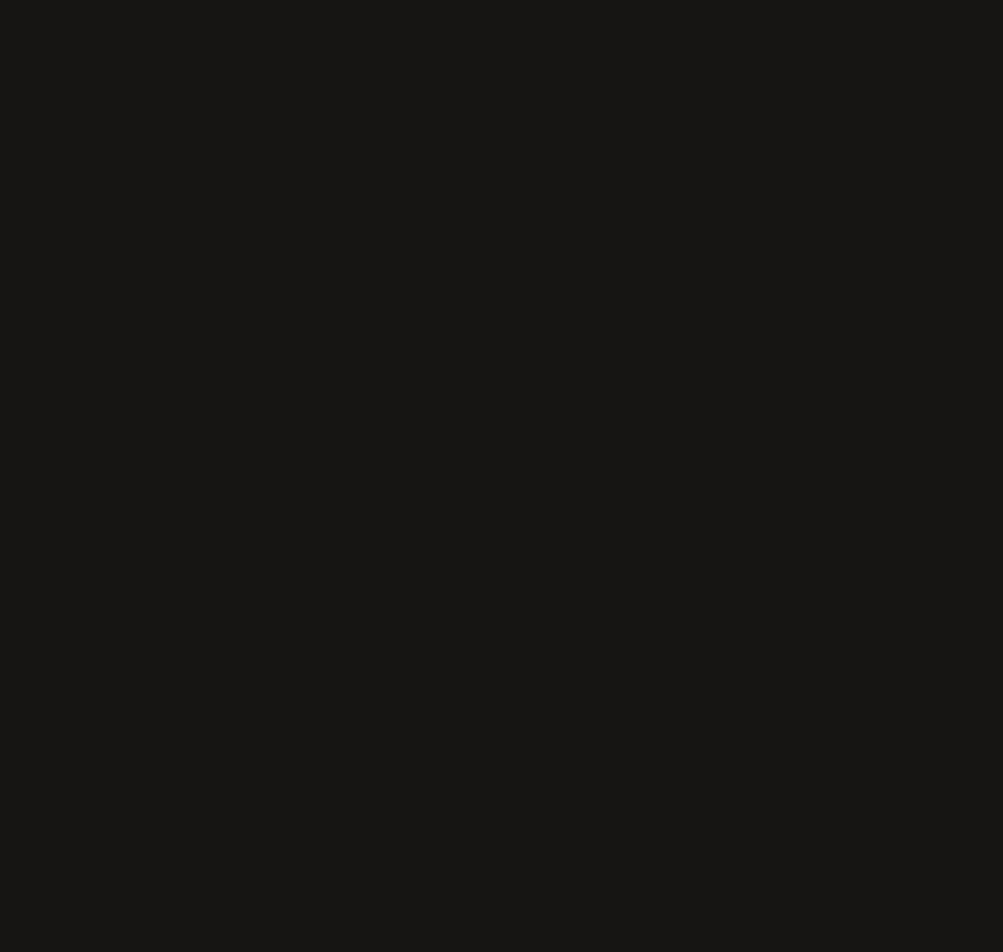
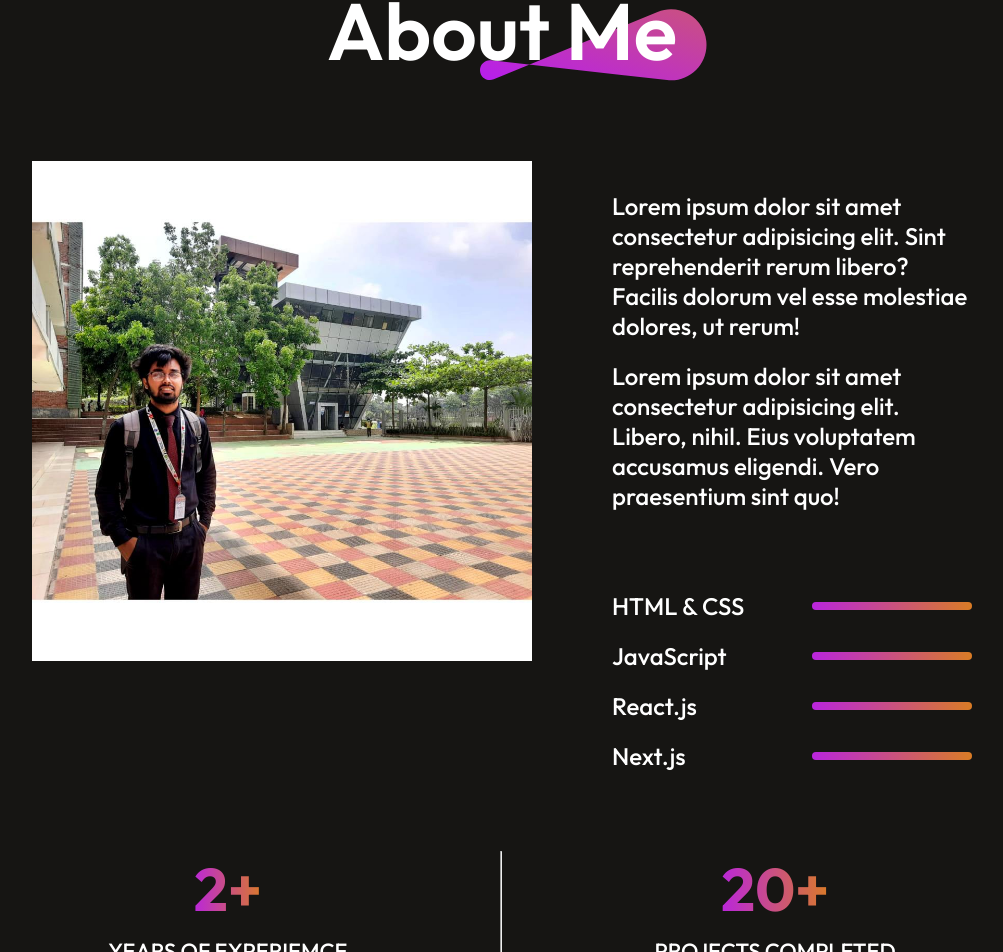
Before and after one commit to Pullock4981/Ashik-Portfolio, a React (Vite) app: page / in a window 1280 px wide. Shown: the part 1245-2197 px from the top of the page, without its empty margins (138-1141 px from the left). Before the commit the page ends 1173 px from the top, so only its background shows below. Built offline with nearby package versions, Linux system fonts and the light colour scheme.

Commit message:
add about section

```diff
--- a/src/App.jsx
+++ b/src/App.jsx
@@ -1,3 +1,4 @@
+import About from "./Components/About/About";
 import Hero from "./Components/Hero/Hero";
 import Navbar from "./Components/Navbar/Navbar";
 
@@ -7,6 +8,7 @@ const App = () => {
     <div>
       <Navbar></Navbar>
       <Hero></Hero>
+      <About></About>
     </div>
   );
 };
--- a/src/Components/About/About.css
+++ b/src/Components/About/About.css
@@ -0,0 +1,117 @@
+.about{
+    display: flex;
+    flex-direction: column;
+    align-items: center;
+    justify-content: center;
+    gap: 80px;
+    margin: 80px 170px;
+}
+
+.about-title{
+    position: relative;
+}
+
+.about-title h1{
+    padding: 0px 30px;
+    font-size: 80px;
+    font-weight: 600;
+}
+
+.about-title img{
+    position: absolute;
+    bottom: 0;
+    right: 0;
+    z-index: -1;
+}
+
+.about-section{
+    display: flex;
+    gap: 80px;
+}
+
+.about-left img{
+    width: fit-content;
+    height: 500px;
+}
+
+.about-right{
+    display: flex;
+    flex-direction: column;
+    gap: 80px;
+    margin-top: 30px;
+}
+
+.about-para{
+    display: flex;
+    flex-direction: column;
+    gap: 20px;
+    font-size: 24px;
+    font-weight: 500;
+}
+
+.about-skills{
+    display: flex;
+    flex-direction: column;
+    gap: 20px;
+}
+
+.about-skill{
+    display: flex;
+    gap: 50px;
+    align-items: center;
+    transition: 0.3s;
+}
+
+.about-skill:hover{
+    transform: scale(1.05);
+    transition: 0.3s;
+}
+
+.about-skill p{
+    min-width: 150px;
+    font-size: 24px;
+    font-weight: 500;
+}
+
+.about-skill hr{
+    outline: none;
+    border: none;
+    width: 50%;
+    height: 8px;
+    border-radius: 50px;
+    background: linear-gradient(267deg, #DA7C25 0.36%, #B923E1 102.06%);
+}
+
+.about-achievements{
+    display: flex;
+    width: 100%;
+    justify-content: space-around;
+    margin-bottom: 80px;
+}
+
+.about-achievement{
+    display: flex;
+    flex-direction: column;
+    align-items: center;
+    gap: 10px;
+    transition: 0.5s;
+}
+
+.about-achievement:hover{
+    transform: scale(1.12);
+    transition: 0.5s;
+}
+
+.about-achievement h1{
+    font-size: 60px;
+    font-weight: 700;
+    background: linear-gradient(267deg, #DA7C25 0.36%, #B923E1 102.06%);
+    background-clip: text;
+    -webkit-background-clip: text;
+    -webkit-text-fill-color: transparent;
+}
+
+.about-achievement p{
+    font-size: 22px;
+    font-weight: 500;
+}
--- a/src/Components/About/About.jsx
+++ b/src/Components/About/About.jsx
@@ -1,9 +1,46 @@
 import './About.css'
+import theme_pattern from '../../assets/theme_pattern.svg'
+import profile_1 from '../../assets/profile_pic1.jpg'
 
 const About = () => {
     return (
-        <div>
-
+        <div className='about'>
+            <div className="about-title">
+                <h1>About Me</h1>
+                <img src={theme_pattern} alt="" />
+            </div>
+            <div className="about-section">
+                <div className="about-left">
+                    <img src={profile_1} alt="" />
+                </div>
+                <div className="about-right">
+                    <div className="about-para">
+                        <p>Lorem ipsum dolor sit amet consectetur
+                            adipisicing elit. Sint reprehenderit rerum libero?
+                            Facilis dolorum vel esse molestiae dolores, ut rerum!</p>
+                        <p>Lorem ipsum dolor sit amet consectetur
+                            adipisicing elit. Libero, nihil.
+                            Eius voluptatem accusamus eligendi. Vero praesentium sint quo!</p>
+                    </div>
+                    <div className="about-skills">
+                        <div className="about-skill"><p>HTML & CSS</p><hr style={{width:"90%"}}/></div>
+                        <div className="about-skill"><p>JavaScript</p><hr style={{width:"70%"}}/></div>
+                        <div className="about-skill"><p>React.js</p><hr style={{width:"75%"}}/></div>
+                        <div className="about-skill"><p>Next.js</p><hr style={{width:"50%"}}/></div>
+                    </div>
+                </div>
+            </div>
+            <div className="about-achievements">
+                <div className="about-achievement">
+                    <h1>2+</h1>
+                    <p>YEARS OF EXPERIEMCE</p>
+                </div>
+                <hr />
+                <div className="about-achievement">
+                    <h1>20+</h1>
+                    <p>PROJECTS COMPLETED</p>
+                </div>
+            </div>
         </div>
     );
 };
--- a/src/Components/Navbar/Navbar.jsx
+++ b/src/Components/Navbar/Navbar.jsx
@@ -8,8 +8,7 @@ const Navbar = () => {
             <ul className="nav-manu">
                 <li>Home</li>
                 <li>About Me</li>
-                <li>Services</li>
-                <li>Potfolio</li>
+                <li>Projects</li>
                 <li>Contact</li>
             </ul>
             <div className="nav-contact">Contact With Me</div>
```
Also changed, not shown: src/assets/profile_pic1.jpg (added).
